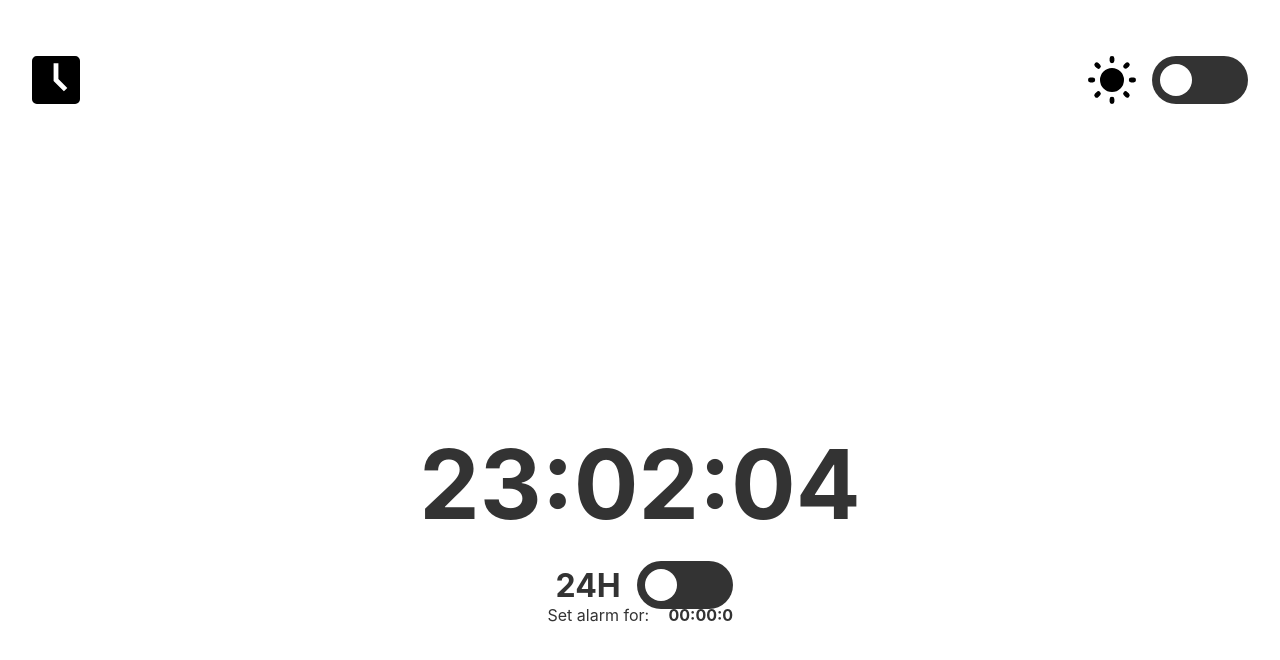
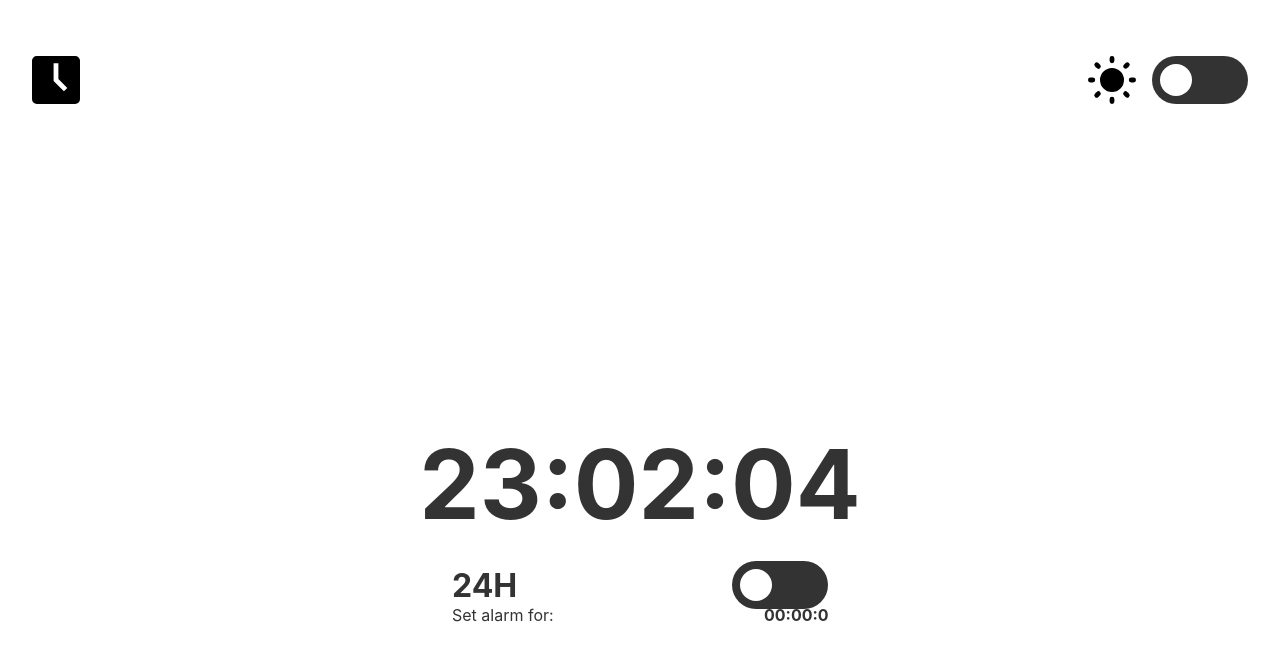
Before and after one commit to Android789515/react-clock, a React (Create React App) app: page / in a window 1280 px wide. Shown: the top 660 px of the page. Built offline with nearby package versions, Linux system fonts and the light colour scheme.

Commit message:
Applied layout changes at app layout breakpoint; TimeClock component.
Applied the increased maximum width at the app layout breakpoint to each child of the TimeClock component.

Removed left padding from the time format as it broke the layout.

```diff
--- a/src/components/clock-features/time-clock/TimeClock.module.scss
+++ b/src/components/clock-features/time-clock/TimeClock.module.scss
@@ -25,10 +25,8 @@
 }
 
 @media (min-width: App.$layoutBreakpoint) {
-  .timeFormatLayout {
+  .timeClock > *:not(.timeClockDisplay) {
     max-width: 23.5em;
-
-    padding-left: .5em;
   }
 
   .timeFormat {
```
